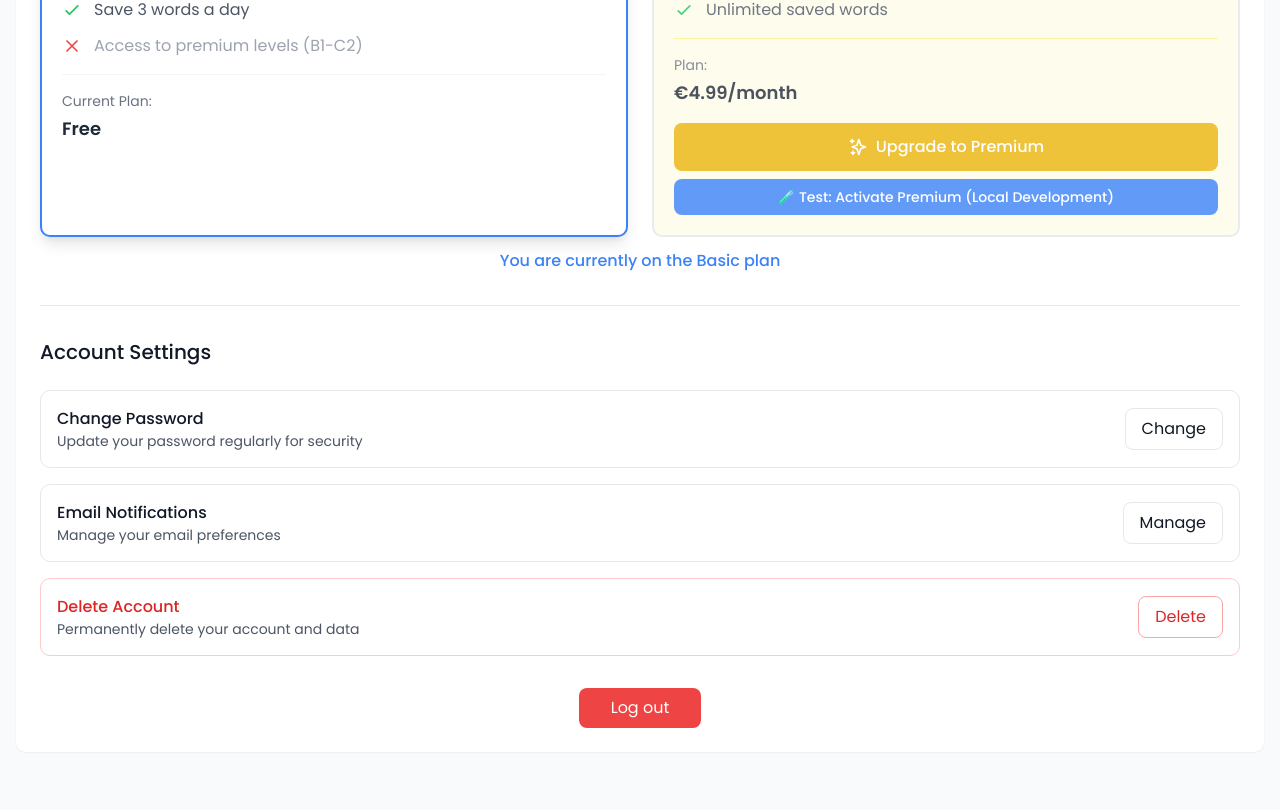
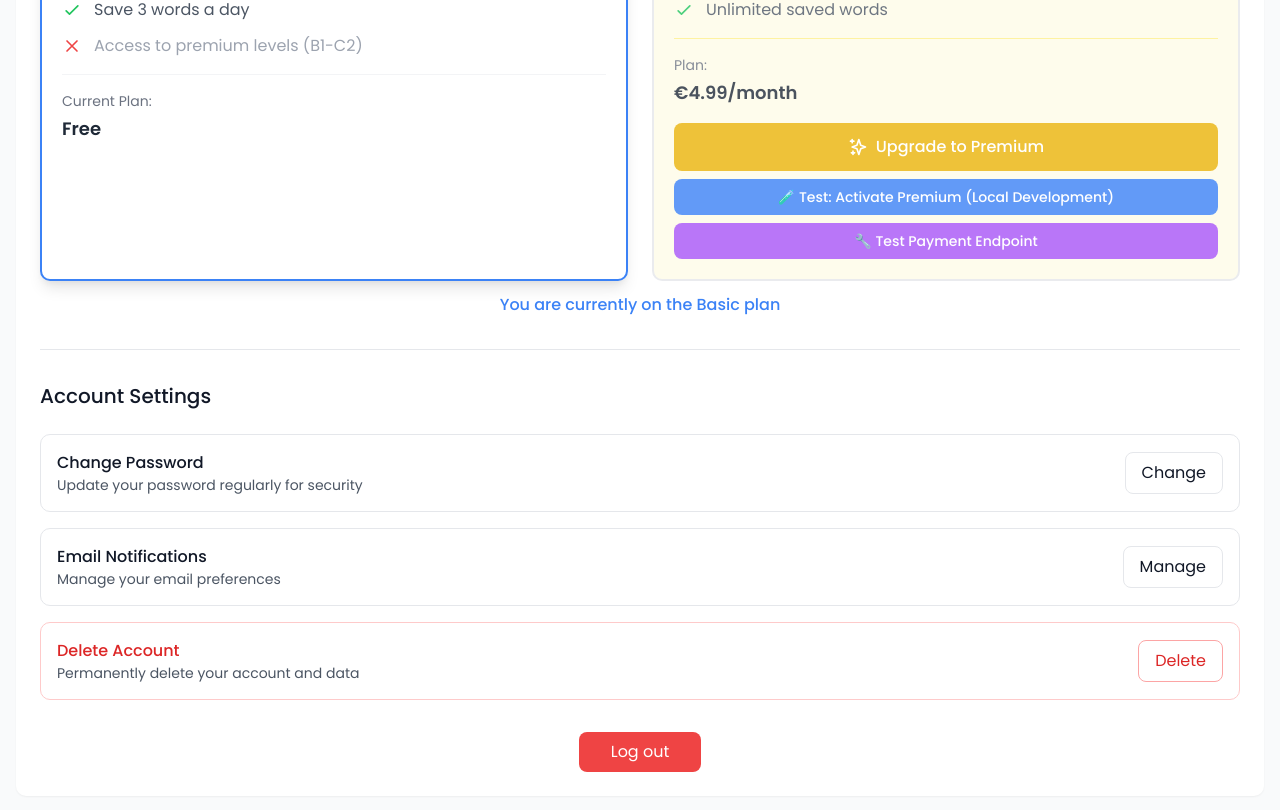
Before and after one commit to CanZeray/readung, a Next.js app: page /profile in a window 1280 px wide. Shown: the part 754-1564 px from the top of the page. Built offline with nearby package versions, Linux system fonts and the light colour scheme; no server answers; the database is empty; sample sign-in values are in the browser's storage.

Commit message:
Add test endpoint button

```diff
--- a/pages/profile/index.js
+++ b/pages/profile/index.js
@@ -203,7 +203,7 @@ export default function Profile() {
     }
   };
 
-  // Test amaçlı manuel premium güncelleme
+  // Test amaçlı manuel güncelleme
   const handleManualUpgrade = async () => {
     try {
       const token = await currentUser.getIdToken();
@@ -227,6 +227,32 @@ export default function Profile() {
     } catch (error) {
       console.error('Manual upgrade error:', error);
       alert('Manual upgrade failed: ' + error.message);
+    }
+  };
+
+  // Test endpoint kontrolü
+  const handleTestEndpoint = async () => {
+    try {
+      console.log('Testing payment endpoint...');
+      const testResponse = await fetch(`${window.location.origin}/api/test-payment`, {
+        method: 'POST',
+        headers: {
+          'Content-Type': 'application/json'
+        },
+        body: JSON.stringify({
+          plan: 'monthly',
+          userId: currentUser?.uid || 'test',
+          userEmail: currentUser?.email || 'test@test.com'
+        })
+      });
+
+      console.log('Test response status:', testResponse.status);
+      const testData = await testResponse.json();
+      console.log('Test endpoint response:', testData);
+      alert(`Test sonucu: ${JSON.stringify(testData, null, 2)}`);
+    } catch (error) {
+      console.error('Test endpoint error:', error);
+      alert('Test endpoint hatası: ' + error.message);
     }
   };
 
@@ -447,6 +473,13 @@ export default function Profile() {
                     🧪 Test: Activate Premium (Local Development)
                   </button>
                 )}
+                {/* Test endpoint butonu */}
+                <button
+                  onClick={handleTestEndpoint}
+                  className="mt-2 w-full py-2 bg-purple-500 text-white rounded-md hover:bg-purple-600 transition-all text-sm font-medium"
+                >
+                  🔧 Test Payment Endpoint
+                </button>
               </div>
             </div>
             <p className={`text-center mt-3 font-medium ${membershipType === 'premium' ? 'text-yellow-500' : 'text-blue-500'}`}>
```
